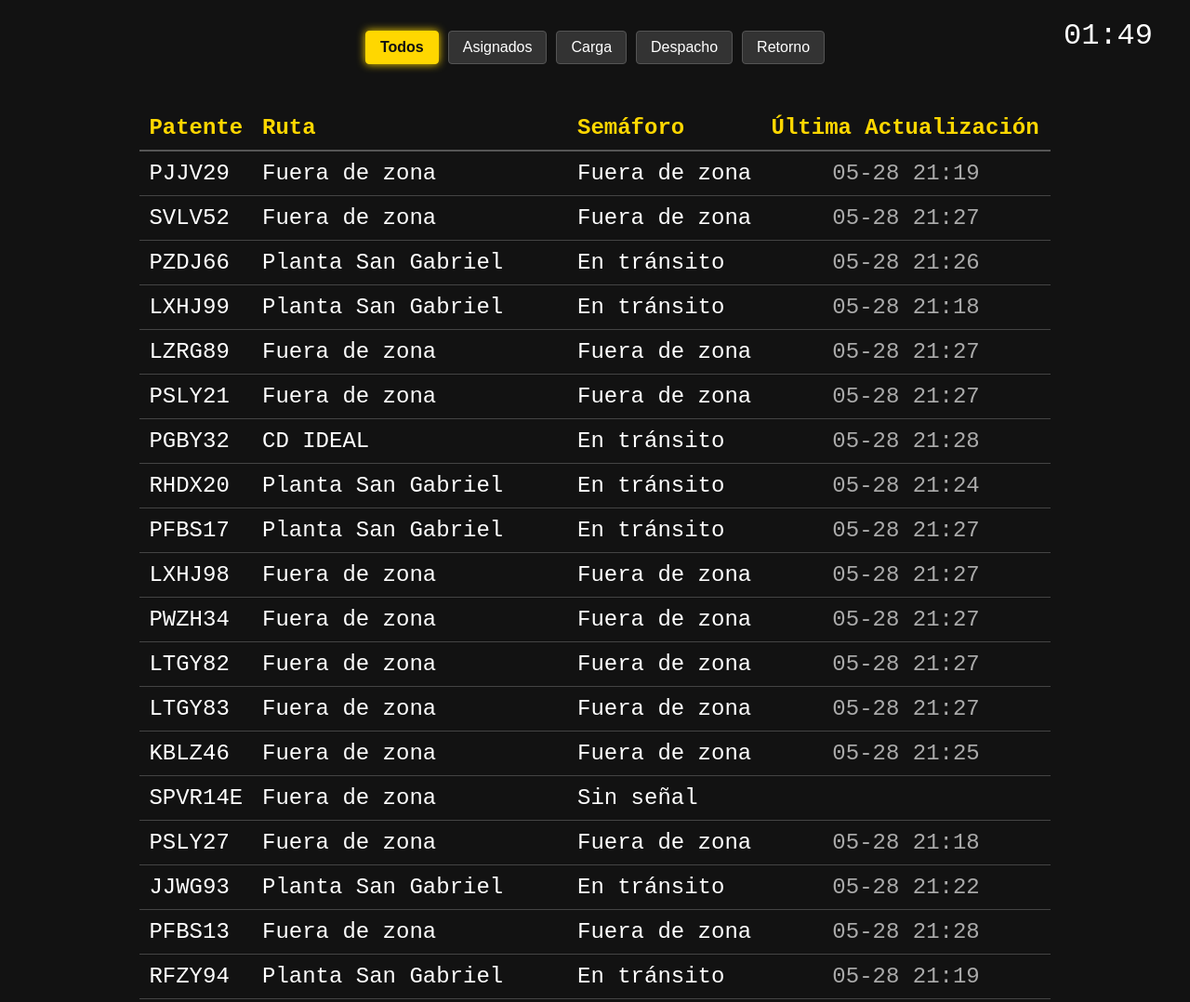
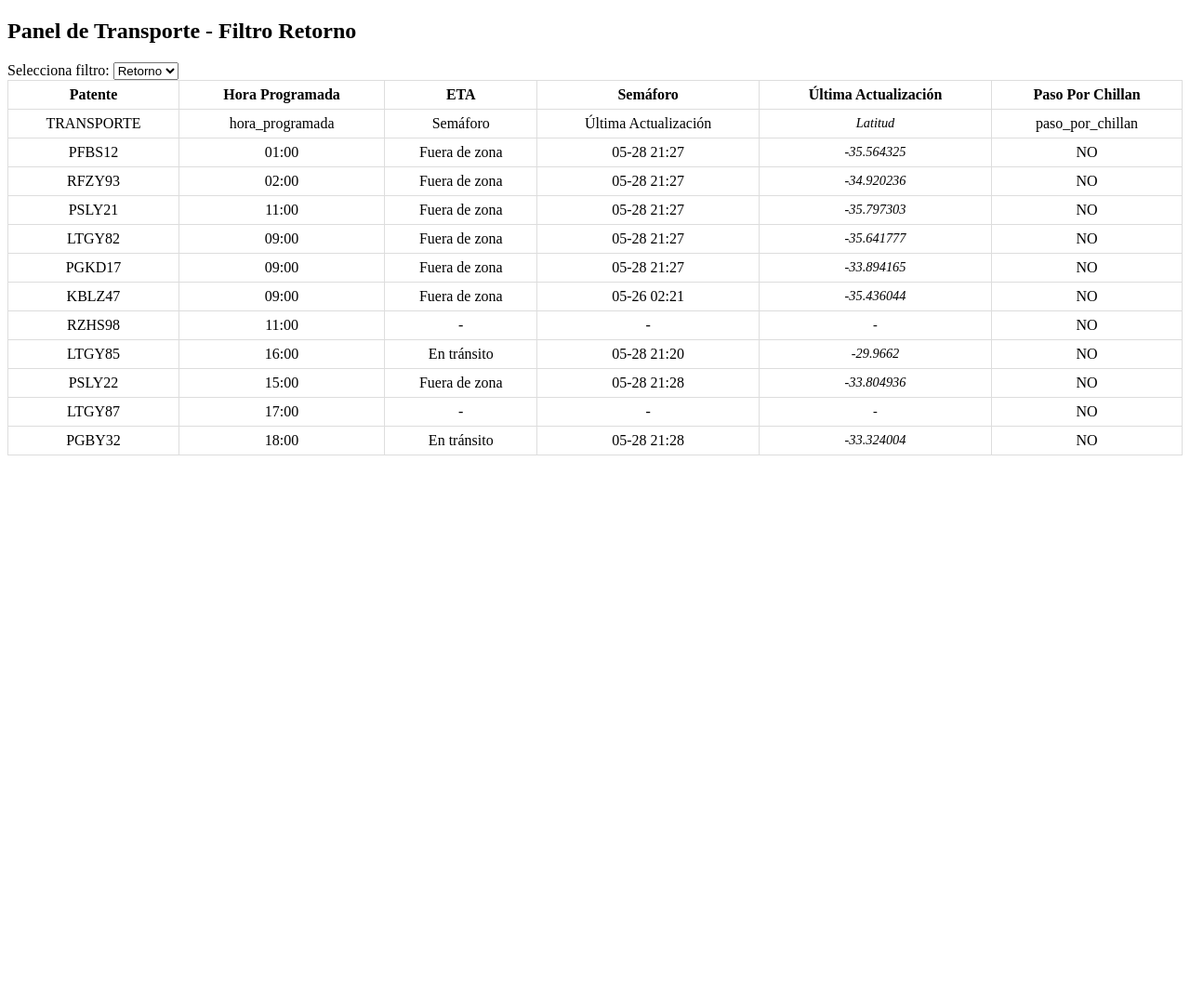
Before and after one commit to ErhickDiaz/Semaforo, a plain HTML site: page index.html in a window 1280 px wide. Shown: the top 1078 px of the page at 93% size. After the commit the page ends 800 px from the top, so only its background shows below. Drawn offline with Linux system fonts and the light colour scheme; no server answers.

Commit message:
Update index.html
up semaforo

```diff
--- a/index.html
+++ b/index.html
@@ -2,290 +2,159 @@
 <html lang="es">
 <head>
 <meta charset="UTF-8" />
-  <title>Panel Torre de Transportes</title>
+<meta name="viewport" content="width=device-width, initial-scale=1" />
+<title>Panel de Transporte</title>
 <style>
-    body {
-      background-color: #121212; /* negro suave para mejor lectura */
+  table {
+    border-collapse: collapse;
+    width: 100%;
+  }
+  th, td {
+    padding: 6px;
+    border: 1px solid #ddd;
+    text-align: center;
+  }
+  .semaforo-rojo {
+    background-color: #f44336;
     color: white;
-      font-family: 'Courier New', monospace;
-      padding: 20px;
-      display: flex;
-      flex-direction: column;
-      align-items: center;
   }
-    #panel {
-      width: 80%;
-      border-collapse: collapse;
-      font-size: 1.5rem;
-      margin-top: 20px;
+  .semaforo-amarillo {
+    background-color: #ffeb3b;
   }
-    th {
-      color: #FFD700;
-      text-align: left;
-      padding: 10px;
-      border-bottom: 2px solid #555;
-    }
-    td {
-      padding: 10px;
-      border-bottom: 1px solid #444;
-    }
-    .verde { color: #00ff00; }
-    .amarillo { color: #ffff00; }
-    .rojo { color: #ff4c4c; }
-    .gray { color: #ccc; }
-    #reloj {
-      font-size: 2rem;
-      position: absolute;
-      top: 20px;
-      right: 40px;
-    }
-    #filtros {
-      margin-bottom: 20px;
-    }
-    .boton-filtro {
-      background-color: #333;
-      border: 1px solid #555;
+  .semaforo-verde {
+    background-color: #4caf50;
     color: white;
-      padding: 8px 15px;
-      margin: 5px;
-      cursor: pointer;
-      font-size: 1rem;
-      border-radius: 4px;
-      transition: background-color 0.3s, box-shadow 0.3s;
-    }
-    .boton-filtro:hover {
-      background-color: #555;
-    }
-    .boton-filtro.activo {
-      background-color: #FFD700;
-      color: #111;
-      box-shadow: 0 0 10px #FFD700;
-      border-color: #FFD700;
-      font-weight: bold;
   }
   .fecha-actualizacion {
-      font-family: monospace;
-      color: #aaa;
-      text-align: center;
-      white-space: nowrap;
+    font-style: italic;
+    font-size: 0.9em;
   }
 </style>
 </head>
 <body>
-  <div id="reloj"></div>
-  <div id="filtros"></div>
-  <table id="panel" aria-label="Tabla de transporte">
-    <thead>
-      <tr id="encabezado"></tr>
-    </thead>
-    <tbody></tbody>
+
+<h2>Panel de Transporte - Filtro Retorno</h2>
+
+<div>
+  <label for="filtro">Selecciona filtro: </label>
+  <select id="filtro" onchange="mostrarDatos()">
+    <option value="Retorno">Retorno</option>
+    <!-- otros filtros si aplican -->
+  </select>
+</div>
+
+<table id="tabla-datos">
+  <thead id="tabla-head"></thead>
+  <tbody id="tabla-body"></tbody>
 </table>
 
 <script>
-    function actualizarReloj() {
-      const ahora = new Date();
-      const hora = ahora.getHours().toString().padStart(2, '0');
-      const minutos = ahora.getMinutes().toString().padStart(2, '0');
-      document.getElementById('reloj').textContent = `${hora}:${minutos}`;
-    }
-    setInterval(actualizarReloj, 1000);
-    actualizarReloj();
+  let datosRetorno = [];
+  let datosViajes = [];
 
-    function obtenerColorPorTiempos(programada, eta) {
-      if (!programada || !eta || eta === '-' || programada === '-') return 'gray';
-      // Parsear solo horas y minutos para evitar problemas de fecha
-      const [ph, pm] = programada.split(':').map(Number);
-      const [eh, em] = eta.split(':').map(Number);
-      if ([ph, pm, eh, em].some(v => isNaN(v))) return 'gray';
-      const minutosProgramada = ph * 60 + pm;
-      const minutosETA = eh * 60 + em;
-      const diferencia = minutosETA - minutosProgramada;
+  const columnasPorFiltro = {
+    "Retorno": ["Patente", "Hora Programada", "ETA", "Semáforo", "Última Actualización", "Paso Por Chillan"]
+  };
 
-      if (diferencia <= -10) return 'verde';
-      if (diferencia <= 10) return 'amarillo';
-      return 'rojo';
+  // Función para cargar CSV (sin librerías externas)
+  async function cargarCSV(url, separador = ",") {
+    const respuesta = await fetch(url);
+    const texto = await respuesta.text();
+    const lineas = texto.trim().split('\n');
+    return lineas.map(linea => linea.split(separador).map(c => c.trim()));
   }
 
-    let datosViajes = [];
-    let asignados = [];
-    let datosCarga = [];
-    let datosDespacho = [];
-    let datosRetorno = [];
+  // Función para asignar clase semáforo según estado o tiempos
+  function obtenerClaseSemaforo(semaforo) {
+    switch (semaforo.toLowerCase()) {
+      case "rojo": return "semaforo-rojo";
+      case "amarillo": return "semaforo-amarillo";
+      case "verde": return "semaforo-verde";
+      default: return "";
+    }
+  }
 
-    let filtroActivo = 'Todos';
+  async function cargarDatos() {
+    // Carga retorno.csv (contiene paso_por_chillan)
+    datosRetorno = await cargarCSV('retorno.csv', ',');
 
-    const columnasPorFiltro = {
-      "Todos": ["Patente", "Ruta", "Semáforo", "Última Actualización"],
-      "Asignados": ["Patente", "Ruta", "Semáforo", "Última Actualización"],
-      "Carga": ["Patente", "Hora Programada", "ETA", "Semáforo", "Última Actualización"],
-      "Despacho": ["Patente", "Hora Programada", "ETA", "Semáforo", "Última Actualización"],
-      "Retorno": ["Patente", "Hora Programada", "ETA", "Semáforo", "Última Actualización"]
-    };
+    // Carga viajes.csv (contiene ETA, Semáforo, Última actualización)
+    datosViajes = await cargarCSV('viajes.csv', ',');
 
-    function mostrarEncabezado() {
-      const theadTr = document.getElementById('encabezado');
-      theadTr.innerHTML = '';
-      columnasPorFiltro[filtroActivo].forEach(col => {
+    // Crear mapa para lookup rápido por patente (asumo patente en columna 0 en ambos)
+    const mapaViajes = new Map();
+    datosViajes.forEach(fila => {
+      const patente = fila[0].toUpperCase();
+      mapaViajes.set(patente, {
+        eta: fila[2] || "-",
+        semaforo: fila[3] || "-",
+        ultimaAct: fila[4] || "-"
+      });
+    });
+
+    // Combinar datos para filtro Retorno: [Patente, Hora Prog, ETA, Semáforo, Última Actualización, Paso Por Chillan]
+    datosRetorno = datosRetorno.map(fila => {
+      const patente = fila[0].toUpperCase();
+      const horaProg = fila[2] || "-";
+      const pasoChillan = fila[3] || "NO";
+      const viaje = mapaViajes.get(patente) || {eta: "-", semaforo: "-", ultimaAct: "-"};
+      return [patente, horaProg, viaje.eta, viaje.semaforo, viaje.ultimaAct, pasoChillan];
+    });
+
+    mostrarDatos();
+  }
+
+  function mostrarDatos() {
+    const filtro = document.getElementById('filtro').value;
+    const columnas = columnasPorFiltro[filtro];
+
+    // Construir encabezado
+    const thead = document.getElementById('tabla-head');
+    thead.innerHTML = '';
+    const trHead = document.createElement('tr');
+    columnas.forEach(col => {
       const th = document.createElement('th');
       th.textContent = col;
-        theadTr.appendChild(th);
+      trHead.appendChild(th);
+    });
+    thead.appendChild(trHead);
+
+    // Construir cuerpo
+    const tbody = document.getElementById('tabla-body');
+    tbody.innerHTML = '';
+
+    datosRetorno.forEach(fila => {
+      const tr = document.createElement('tr');
+      columnas.forEach(col => {
+        const td = document.createElement('td');
+        let valor = "-";
+
+        switch(col) {
+          case "Patente": valor = fila[0]; break;
+          case "Hora Programada": valor = fila[1]; break;
+          case "ETA": valor = fila[2]; break;
+          case "Semáforo":
+            valor = fila[3];
+            td.className = obtenerClaseSemaforo(valor);
+            break;
+          case "Última Actualización":
+            valor = fila[4];
+            td.className = 'fecha-actualizacion';
+            break;
+          case "Paso Por Chillan":
+            valor = fila[5];
+            break;
+        }
+
+        td.textContent = valor;
+        tr.appendChild(td);
+      });
+      tbody.appendChild(tr);
     });
   }
 
-    function mostrarFilas(datos) {
-      const tbody = document.querySelector('#panel tbody');
-      tbody.innerHTML = '';
+  cargarDatos();
+</script>
 
-      if (!datos.length) {
-        const tr = document.createElement('tr');
-        const td = document.createElement('td');
-        td.setAttribute('colspan', columnasPorFiltro[filtroActivo].length);
-        td.style.textAlign = 'center';
-        td.textContent = 'No hay datos disponibles para esta vista.';
-        tr.appendChild(td);
-        tbody.appendChild(tr);
-        return;
-      }
-
-      datos.forEach(cols => {
-        const fila = document.createElement('tr');
-
-        columnasPorFiltro[filtroActivo].forEach((col, idx) => {
-          const td = document.createElement('td');
-          let valor = '-';
-
-          if (filtroActivo === 'Todos' || filtroActivo === 'Asignados') {
-            if (col === 'Patente') valor = cols[0];
-            if (col === 'Ruta') valor = cols[1];
-            if (col === 'Semáforo') { valor = cols[2]; td.className = valor; }
-            if (col === 'Última Actualización') { valor = cols[3]; td.className = 'fecha-actualizacion'; }
-          } else {
-            if (col === 'Patente') valor = cols[0];
-            if (col === 'Hora Programada') valor = cols[1];
-            if (col === 'ETA') valor = cols[2];
-            if (col === 'Semáforo') td.className = obtenerColorPorTiempos(cols[1], cols[2]);
-            if (col === 'Última Actualización') { valor = cols[4]; td.className = 'fecha-actualizacion'; }
-          }
-
-          td.textContent = valor;
-          fila.appendChild(td);
-        });
-
-        tbody.appendChild(fila);
-      });
-    }
-
-    function crearBotonesFiltro() {
-      const contenedor = document.getElementById('filtros');
-      contenedor.innerHTML = '';
-
-      const filtros = [
-        { nombre: 'Todos', func: mostrarTodos },
-        { nombre: 'Asignados', func: mostrarAsignados },
-        { nombre: 'Carga', func: mostrarCarga },
-        { nombre: 'Despacho', func: mostrarDespacho },
-        { nombre: 'Retorno', func: mostrarRetorno }
-      ];
-
-      filtros.forEach(filtro => {
-        const btn = document.createElement('button');
-        btn.textContent = filtro.nombre;
-        btn.className = 'boton-filtro';
-        if (filtro.nombre === filtroActivo) btn.classList.add('activo');
-        btn.onclick = () => {
-          filtroActivo = filtro.nombre;
-          marcarBotonActivo();
-          mostrarEncabezado();
-          filtro.func();
-        };
-        contenedor.appendChild(btn);
-      });
-    }
-
-    function marcarBotonActivo() {
-      const botones = document.querySelectorAll('.boton-filtro');
-      botones.forEach(boton => {
-        boton.classList.toggle('activo', boton.textContent === filtroActivo);
-      });
-    }
-
-    const mostrarTodos = () => mostrarFilas(datosViajes);
-
-    const mostrarAsignados = () => {
-      const filtrado = datosViajes.filter(cols => asignados.includes(cols[0].trim().toUpperCase()));
-      mostrarFilas(filtrado);
-    };
-
-    const mostrarCarga = () => mostrarFilas(datosCarga);
-    const mostrarDespacho = () => mostrarFilas(datosDespacho);
-    const mostrarRetorno = () => mostrarFilas(datosRetorno);
-
-    // Función helper para parsear CSV robusto (por comas)
-    function parseCSV(text) {
-      const filas = text.trim().split('\n');
-      return filas.map(fila => {
-        // Separar por coma, y limpiar espacios y comillas dobles
-        return fila.split(',').map(c => c.trim().replace(/^"|"$/g, ''));
-      });
-    }
-
-    async function cargarDatos() {
-      try {
-        // Asignados
-        const responseAsignados = await fetch('asignado.csv');
-        const dataAsignados = await responseAsignados.text();
-        asignados = dataAsignados.trim().split('\n').map(line => line.trim().toUpperCase());
-        console.log('Asignados:', asignados);
-
-        // Viajes
-        const responseViajes = await fetch('viajes.csv');
-        const dataViajes = await responseViajes.text();
-        let filasViajes = parseCSV(dataViajes);
-        filasViajes.shift(); // quitar header
-        datosViajes = filasViajes;
-        console.log('Viajes:', datosViajes.length);
-
-        // Carga
-        const responseCarga = await fetch('carga.csv');
-        const dataCarga = await responseCarga.text();
-        let filasCarga = parseCSV(dataCarga);
-        filasCarga.shift();
-        datosCarga = filasCarga;
-        console.log('Carga:', datosCarga.length);
-
-        // Despacho
-        const responseDespacho = await fetch('despacho.csv');
-        const dataDespacho = await responseDespacho.text();
-        let filasDespacho = parseCSV(dataDespacho);
-        filasDespacho.shift();
-        datosDespacho = filasDespacho;
-        console.log('Despacho:', datosDespacho.length);
-
-        // Retorno
-        const responseRetorno = await fetch('retorno.csv');
-        const dataRetorno = await responseRetorno.text();
-        let filasRetorno = parseCSV(dataRetorno);
-        filasRetorno.shift();
-        datosRetorno = filasRetorno.map(cols => {
-          const patente = cols[0].toUpperCase();
-          const hora_programada = cols[2];
-          const eta = cols[4] || '-';
-          const ultimaActualizacion = cols[5] || '-';
-          return [patente, hora_programada, eta, null, ultimaActualizacion];
-        });
-        console.log('Retorno:', datosRetorno.length);
-
-        crearBotonesFiltro();
-        mostrarEncabezado();
-        mostrarTodos();
-
-      } catch (error) {
-        console.error('Error cargando datos:', error);
-      }
-    }
-
-    cargarDatos();
-    setInterval(cargarDatos, 10 * 60 * 1000);
-  </script>
 </body>
 </html>
```
Lines whose indentation alone changed are shown as unchanged.
